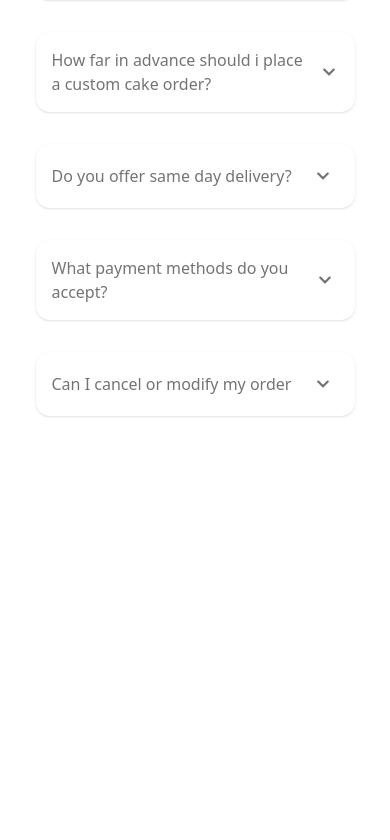
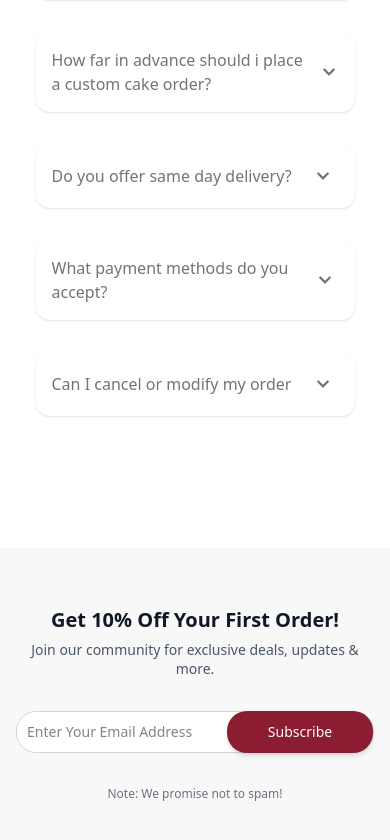
Before and after one commit to PanaceaSolution/BakeryWebsite, a Next.js app in the folder client/: page / in a window 390 px wide. Shown: the part 3016-3856 px from the top of the page. Before the commit the page ends 3564 px from the top, so only its background shows below. Built offline with nearby package versions, Linux system fonts and the light colour scheme.

Commit message:
Component:ResponsiveSubscribeSection

```diff
--- a/client/src/app/(routes)/page.tsx
+++ b/client/src/app/(routes)/page.tsx
@@ -2,6 +2,7 @@ import FaqAccordion from "@/components/features/faq/FAQAccordin";
 
 import HeroSection from "@/components/features/herosection/HeroSection";
 import Banner from "@/components/features/shared/banner/Banner";
+import SubscribeSection from "@/components/features/subscribe/SubscribeSection";
 import { Button } from "@/components/ui/button";
 import Image from "next/image";
 
@@ -84,6 +85,7 @@ export default function Home() {
           buttonLink="/birthday-cakes"
         />
         <FaqAccordion/>
+        <SubscribeSection/>
 
       </div>
 
--- /dev/null
+++ b/client/src/components/features/subscribe/SubscribeSection.tsx
@@ -0,0 +1,54 @@
+'use client';
+
+import React, { FormEvent } from 'react';
+
+const SubscribeSection: React.FC = () => {
+  const handleSubmit = (e: FormEvent<HTMLFormElement>) => {
+    e.preventDefault();
+    // Future logic here
+  };
+
+  return (
+    <section className="w-full bg-[#F8F8F8] flex flex-col items-center justify-center px-4 md:px-20 py-[59px] gap-4 mx-auto overflow-hidden">
+      {/* Heading & Subheading */}
+      <div className="w-full max-w-[612px] flex flex-col items-center gap-2 text-center">
+        <h2 className="text-[20px] sm:text-[22px] md:text-[24px] font-bold text-gray-900 leading-tight">
+          Get 10% Off Your First Order!
+        </h2>
+        <p className="text-[14px] sm:text-[15px] md:text-[16px] text-gray-600 leading-snug">
+          Join our community for exclusive deals, updates & more.
+        </p>
+      </div>
+
+      {/* Form Wrapper with Input and Overlapping Button */}
+      <form
+        onSubmit={handleSubmit}
+        className="relative w-full max-w-[612px] mt-4"
+      >
+        <div className="flex items-center w-full h-[42px] border border-gray-300 rounded-[20px] pr-[10px] pl-[10px] gap-[17px] bg-white">
+          <input
+            type="email"
+            placeholder="Enter Your Email Address"
+            className="flex-1 h-full text-[14px] border-none focus:outline-none bg-transparent pr-[140px]"
+            required
+          />
+
+          {/* Button - Absolutely positioned */}
+          <button
+            type="submit"
+            className="absolute right-[1px] top-1/2 transform -translate-y-1/2 bg-[#8C1C32] text-white w-[146px] h-[42px] text-[14px] rounded-[20px] px-[10px] hover:bg-[#731628] transition-colors shadow-md"
+          >
+            Subscribe
+          </button>
+        </div>
+      </form>
+
+      {/* Note */}
+      <p className="text-[12px] text-gray-500 mt-4 text-center">
+        Note: We promise not to spam!
+      </p>
+    </section>
+  );
+};
+
+export default SubscribeSection;
```
